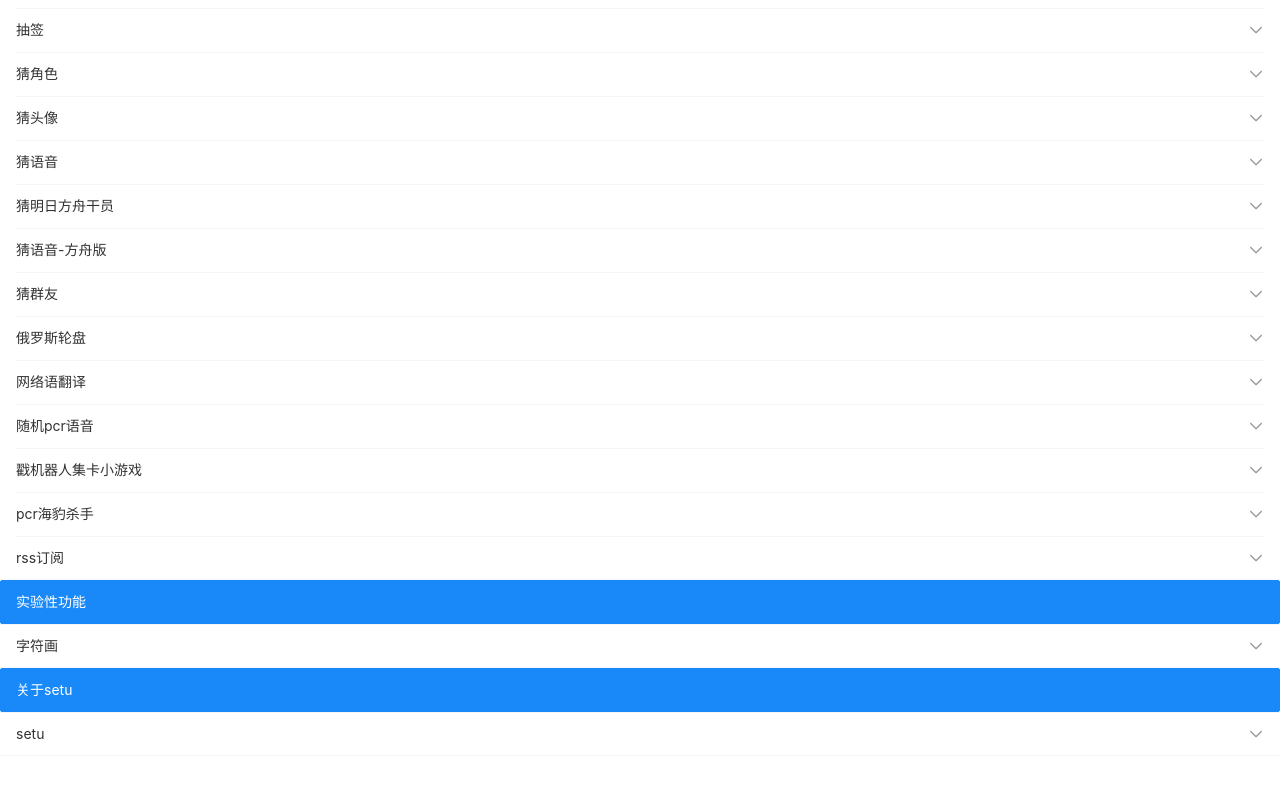
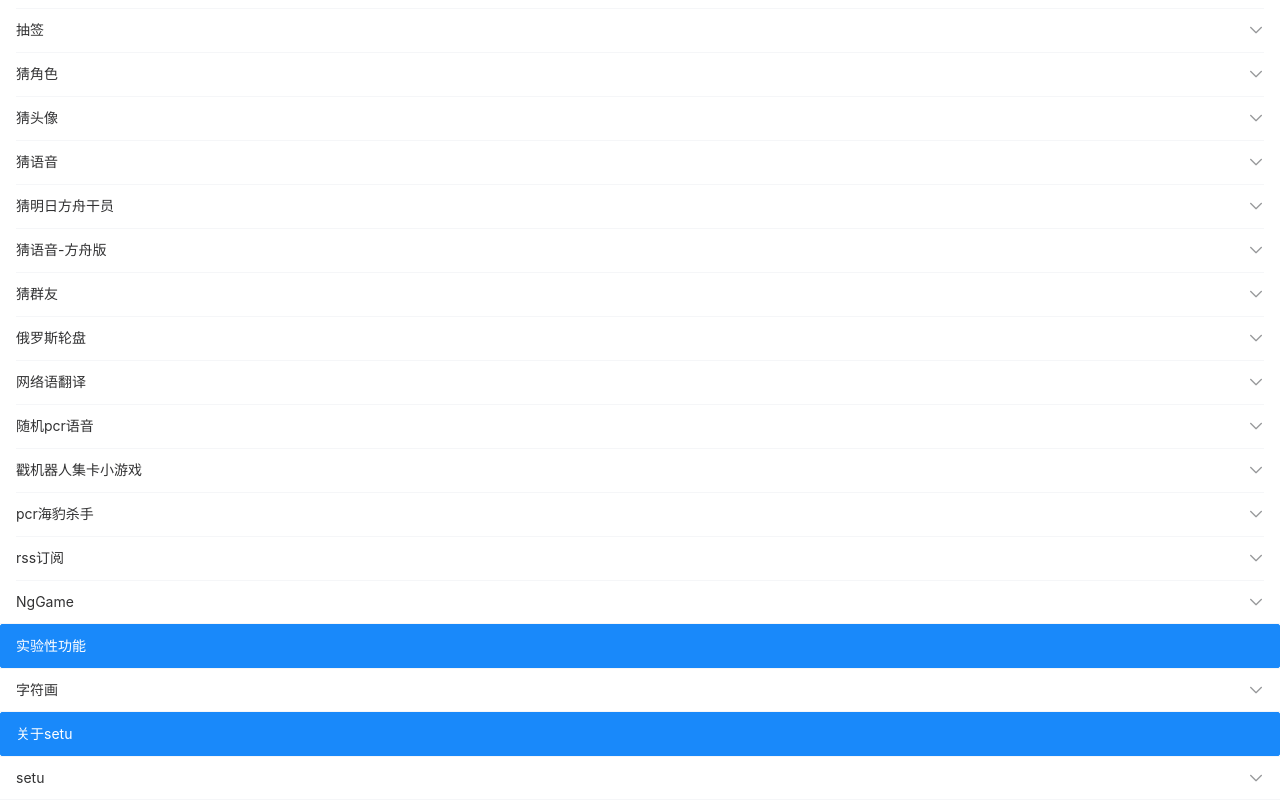
Before and after one commit to zfjdhj/zfjbot-helpWebsite, a Vue app: page / in a window 1280 px wide. Shown: the part 968-1768 px from the top of the page. Before the commit the page ends 1724 px from the top, so only its background shows below. Built offline with nearby package versions, Linux system fonts and the light colour scheme.

Commit message:
a simple vue demo

```diff
--- a/package.json
+++ b/package.json
@@ -41,5 +41,6 @@
     "> 1%",
     "last 2 versions",
     "not dead"
-  ]
+  ],
+  "homepage": "https://zfjdhj.github.io/zfjbot-helpWebsite"
 }
--- a/src/App.vue
+++ b/src/App.vue
@@ -620,6 +620,30 @@
           "description": "设置推送消息模式 0=标准模式(默认),推送消息包含详情及图片 1=简略模式,推送消息仅包含标题",
         }],
         plugin_notice:""
+      },{
+        "plugin_name": "NgGame",
+        "plugin_service_name":"zfjbot-NgGame",
+        "plugin_direction": "出自漫画《辉夜大小姐想让我告白～天才们的恋爱头脑战～》，规则为参与游戏的每个玩家为下一个玩家设置一个“NG词”， 设置完成后展示之，使得除了自己的每个人都能知道自己的NG词。之后所有玩家进行自由谈话，说出自己的NG词的玩家判负，退场。直至只剩一人为止。",
+        "plugin_commands": [{
+          "command": "NG词语游戏|NGWordGame|ng",
+          "description": "开始游戏",
+        },{
+          "command": "sign in",
+          "description": "参与游戏",
+        },{
+          "command": "stop signing",
+          "description": "停止注册",
+        },{
+          "command": "(私聊)setNG<词语>",
+          "description": "设置NG词",
+        },{
+          "command": "check",
+          "description": "加载所有设置的NG词并开始游戏",
+        },{
+          "command": "stop",
+          "description": "强制终止游戏",
+        }],
+        plugin_notice:""
       }
       ]
     },{
--- /dev/null
+++ b/vue.config.js
@@ -0,0 +1,8 @@
+/*
+ * @author  zfj
+ * @date  2020/12/10 14:52
+*/
+module.exports = {
+    outputDir: 'dist',
+    publicPath: process.env.NODE_ENV === 'production' ? '/zfjbot-helpWebsite/' : '/'
+}
```
